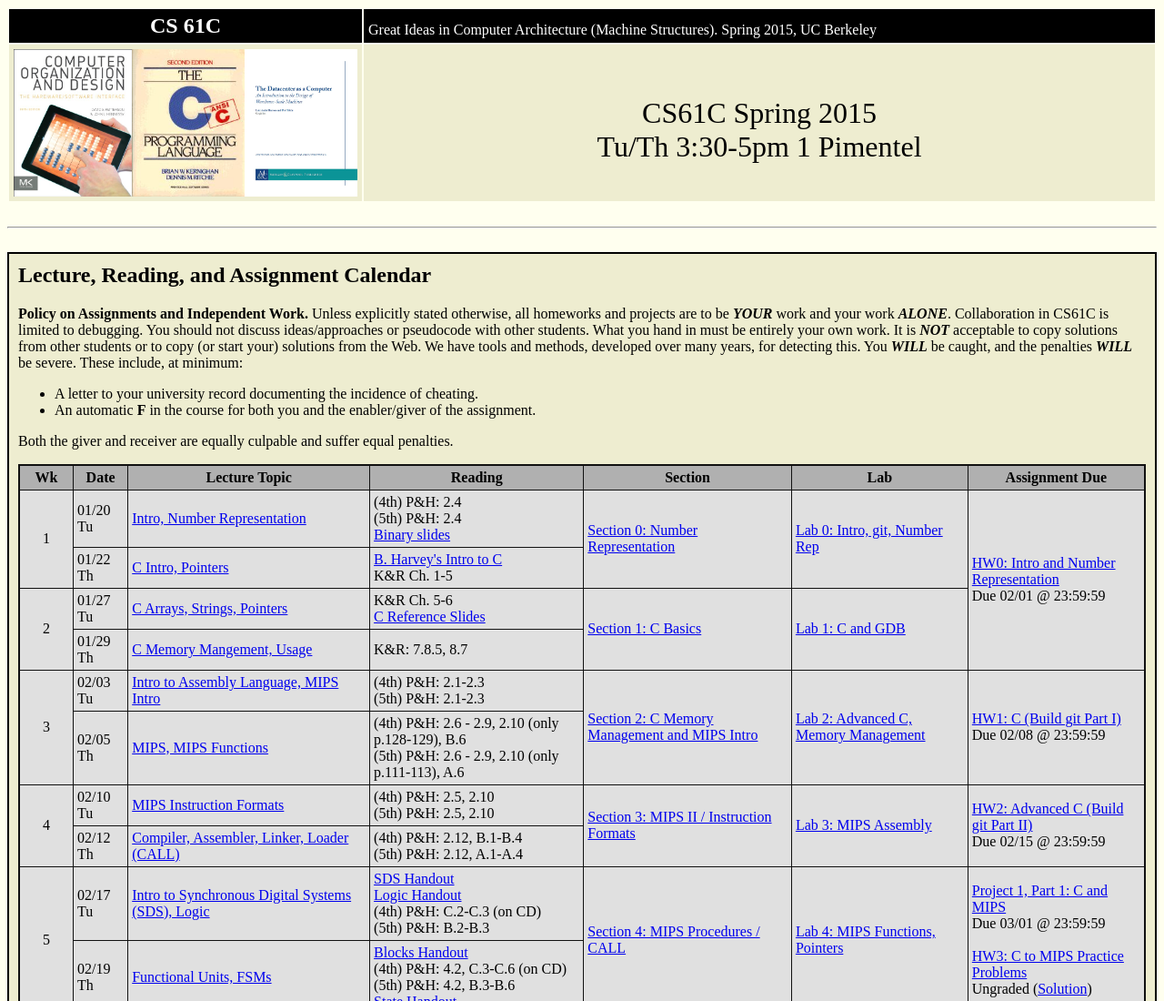
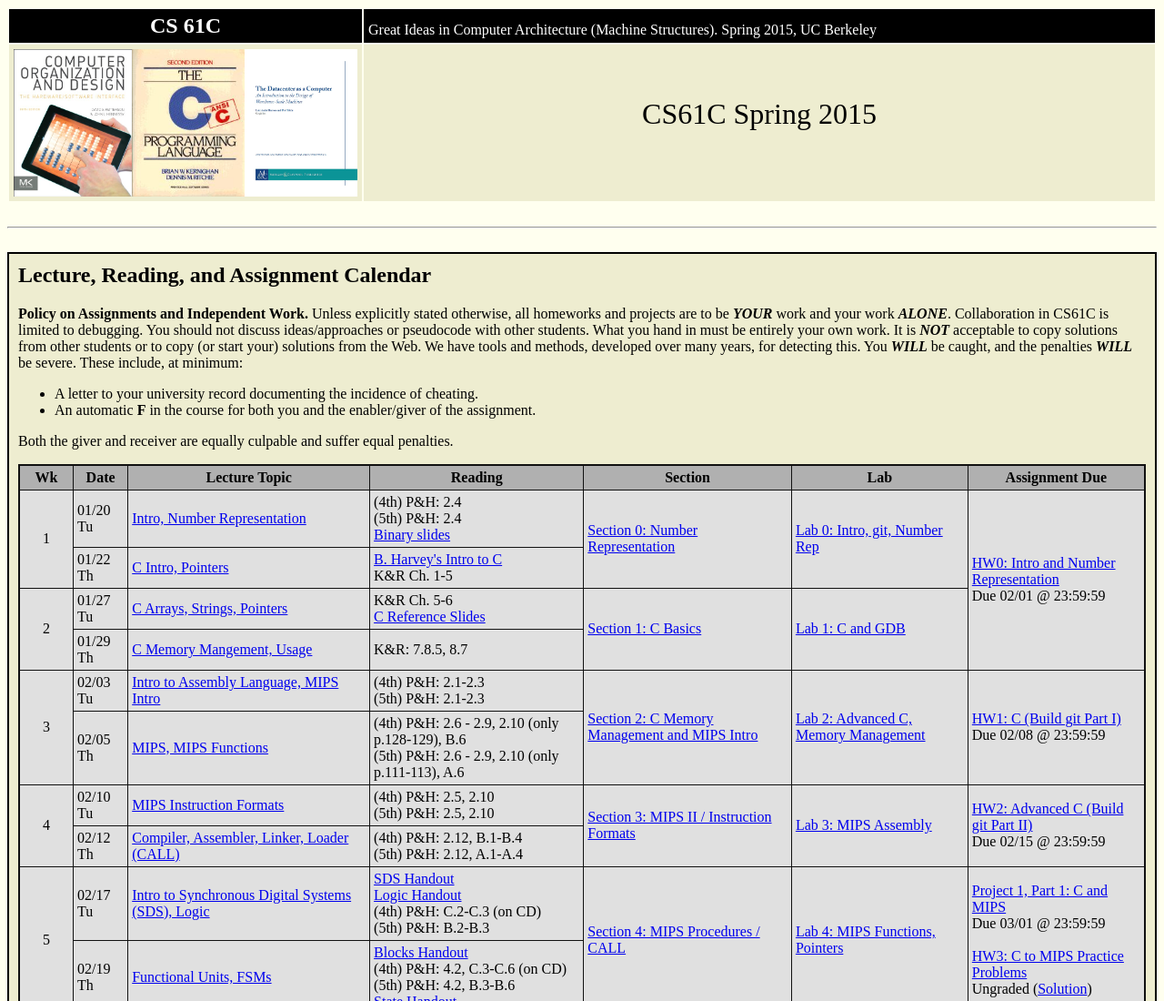
Before and after one commit to devZiyad/cs61c-sp15, a plain HTML site: page index.html in a window 1280 px wide. Shown: the top 1100 px of the page at 91% size. Drawn offline with Linux system fonts and the light colour scheme.

Commit message:
Update index.html

```diff
--- a/index.html
+++ b/index.html
@@ -24,8 +24,8 @@ Spring 2015, UC Berkeley</font></font></td>
 <td VALIGN=BOTTOM>
 <font size=+3>&nbsp;</font><center>
 <!-- SEMESTER UPDATE -->
-  <font size="+3">CS61C Spring 2015<br>Tu/Th 3:30-5pm 1 Pimentel</font>
-</center><br><br>
+  <font size="+3">CS61C Spring 2015<br></font>
+</center><br><br><br><br>
 </td>
 </tr>
 </table>
```
